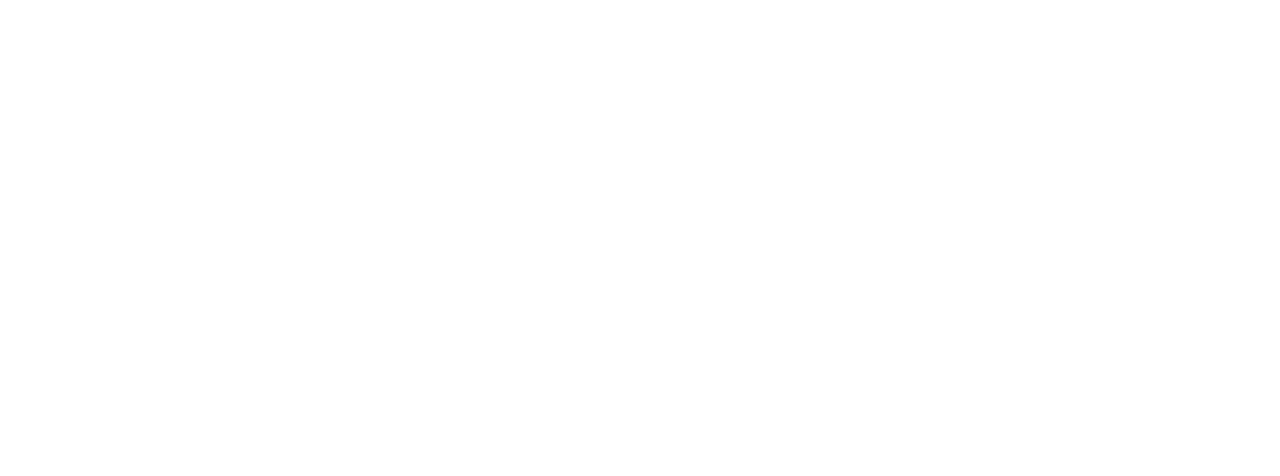
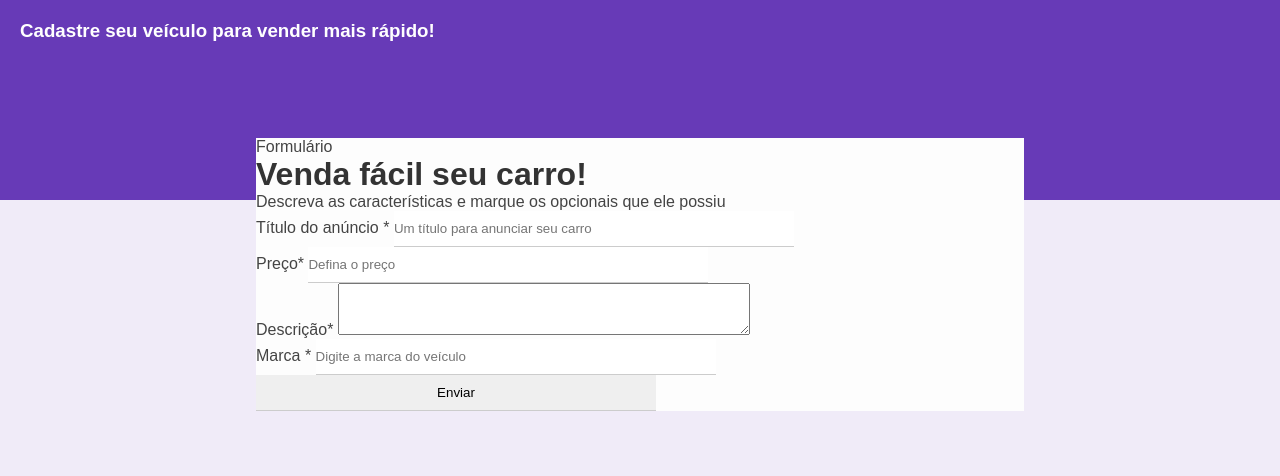
Before and after one commit to vitoriasmiranda/Formulario, a plain HTML site: page index.html in a window 1280 px wide. Drawn offline with Linux system fonts and the light colour scheme.

Commit message:
desenvolvendo

```diff
--- a/index.html
+++ b/index.html
@@ -7,6 +7,68 @@
     <link rel="stylesheet" href="style.css">
 </head>
 <body>
+    <div class="container">
+        <div class="header">
+            <h3>Cadastre seu veículo para vender mais rápido!</h3>
+        </div>
+        <div class="form-container">
+            <div class="form-header">
+                <p>Formulário</p>
+            </div>
+            <div class="form-body">
+                <h1 class="form-title">Venda fácil seu carro!</h1>
+                <p>
+                    Descreva as características e marque os opcionais que ele possiu
+                </p>
+                <form>
+                    <div class="box-input">
+                        <label for="title">Título do anúncio
+                        <span class="required-field">*</span></label>
 
+                        <input type="text"
+                        name="title"
+                        id="title"
+                        class="block"
+                        placeholder="Um título para anunciar seu carro" minlength="1"
+                        maxlength="30"
+                        required>
+                    </div>
+                    <div class="box-input">
+                        <label for="price">Preço<span class="required-field">*</span></label>
+
+                        <input type="number"
+                        name="price"
+                        id="price"
+                        class="block"
+                        placeholder="Defina o preço"
+                        required>
+                    </div>
+                    </div>
+                    <div class="box-input">
+                        <label for="description">Descrição<span class="required-field">*</span></label>
+
+                        <textarea
+                        name="description"
+                        id="description"
+                        class="block"
+                        placeholder="Aqui você coloca os detalhes do veículo, por exemplo: se ele tem algum arranhão">
+                    </textarea>
+                    </div>
+                    <div class="box-input">
+                        <label for="brand">Marca
+                        <span class="required-field">*</span></label>
+
+                        <input type="text"
+                        name="brand"
+                        id="brand"
+                        class="block"
+                        placeholder="Digite a marca do veículo"
+                        required >
+                    </div>
+                    <input type="submit" value="Enviar">
+                </form>
+            </div>
+        </div>
+    </div>
 </body>
 </html>
--- a/style.css
+++ b/style.css
@@ -0,0 +1,55 @@
+/* reset */
+* {
+    margin: 0;
+    padding: 0;
+    font-family: Arial, Helvetica, sans-serif;
+}
+
+body {
+    background-color: #f0ebf8;
+}
+
+h1, h2, h3, h4, h5 {
+    color: #333;
+}
+
+p, label {
+    color: #444;
+}
+
+input {
+    border: none;
+    border-bottom: 1px solid #ccc;
+    padding: 10px 0;
+    width: 400px;
+}
+
+input[type="text"], input[type="number"], input[type="date"], input[type = "file"], textarea {
+    width: 400px;
+}
+
+textarea {
+    padding: 10px 5px;
+}
+
+/* page header */
+
+.header {
+    height: 160px;
+    padding: 20px;
+    background-color: #673ab7;
+}
+
+.header h3 {
+    color: #fff;
+    margin-top: 0;
+}
+
+/* form container */
+.form-container {
+    background-color: #fdfdfd;
+    width: 60%;
+    margin: 0 auto;
+    position: relative;
+    top: -62px;
+}
```
